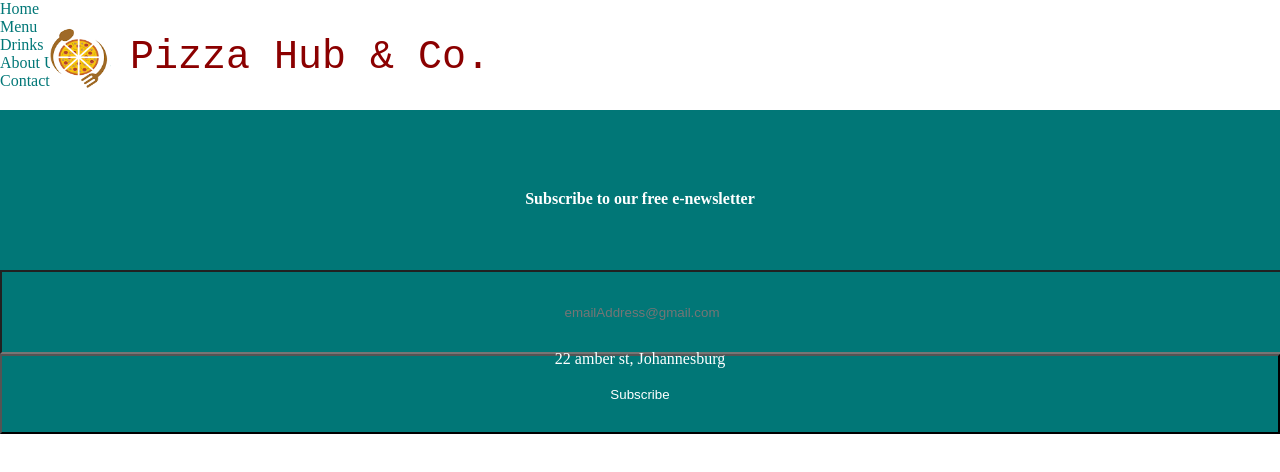
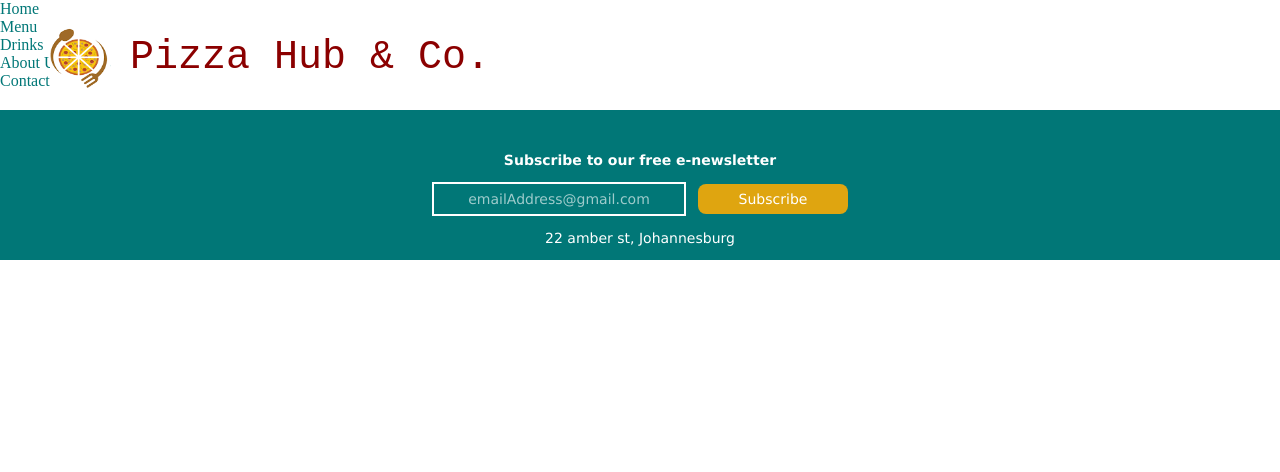
Before and after one commit to NelaniMaluka/pizza-store, a React (Create React App) app: page / in a window 1280 px wide. Shown: the top 472 px of the page. Built offline with nearby package versions, Linux system fonts and the light colour scheme.

Commit message:
styled the newletter sign-up and text styling

```diff
--- a/src/Components/Footer.css
+++ b/src/Components/Footer.css
@@ -1,9 +1,48 @@
 footer * {
+  margin: 0;
+  padding: 0;
   color: white;
   text-align: center;
+  background-color: rgb(1, 119, 119);
+  font-family: Verdana, Geneva, Tahoma, sans-serif;
+  font-size: 14px;
 }
-footer * {
-  background-color: rgb(1, 119, 119);
+footer {
   height: 80px;
   width: 100%;
 }
+.newsletter {
+  height: max-content;
+  width: 100%;
+  margin: auto;
+}
+.newsletter input {
+  width: 250px;
+  height: 30px;
+  border-color: white;
+  border: 2px solid white;
+  color: white;
+  background-color: transparent;
+  display: inline-block;
+  margin-right: 6px;
+}
+input::placeholder {
+  color: #ffffff9e;
+}
+.newsletter button {
+  border-radius: 8px;
+  width: 150px;
+  height: 30px;
+  margin-left: 6px;
+  background-color: rgb(223, 165, 16);
+  border: none;
+}
+.newsletter button:hover {
+  text-decoration: underline;
+}
+p {
+  padding: 14px;
+}
+h4 {
+  padding: 14px;
+}
```
